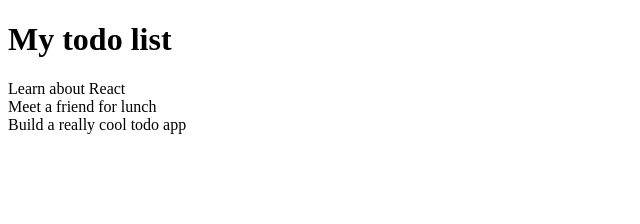
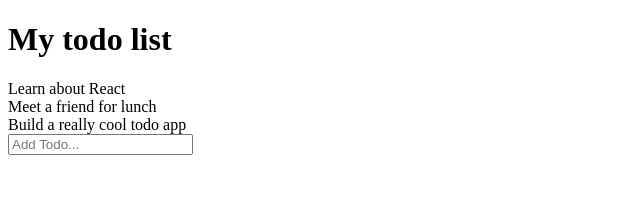
Before and after one commit to ShaunaMack/todo-list, a React (Vite) app: page / in a window 1280 px wide. Shown: the top 224 px of the page, without its empty margins (0-640 px from the left). Built offline with nearby package versions, Linux system fonts and the light colour scheme.

Commit message:
render the todo form on the page by calling it in App

```diff
--- a/src/App.jsx
+++ b/src/App.jsx
@@ -1,5 +1,6 @@
 import { useState } from "react";
 import TodoItem from "./components/TodoItem";
+import TodoForm from "./components/TodoForm";
 
 function App() {
   const [todos, setTodos] = useState([
@@ -14,6 +15,7 @@ function App() {
       {todos.map((todo, index) => (
         <TodoItem text={todo} key={index} />
       ))}
+      <TodoForm />
     </div>
   );
 }
```
